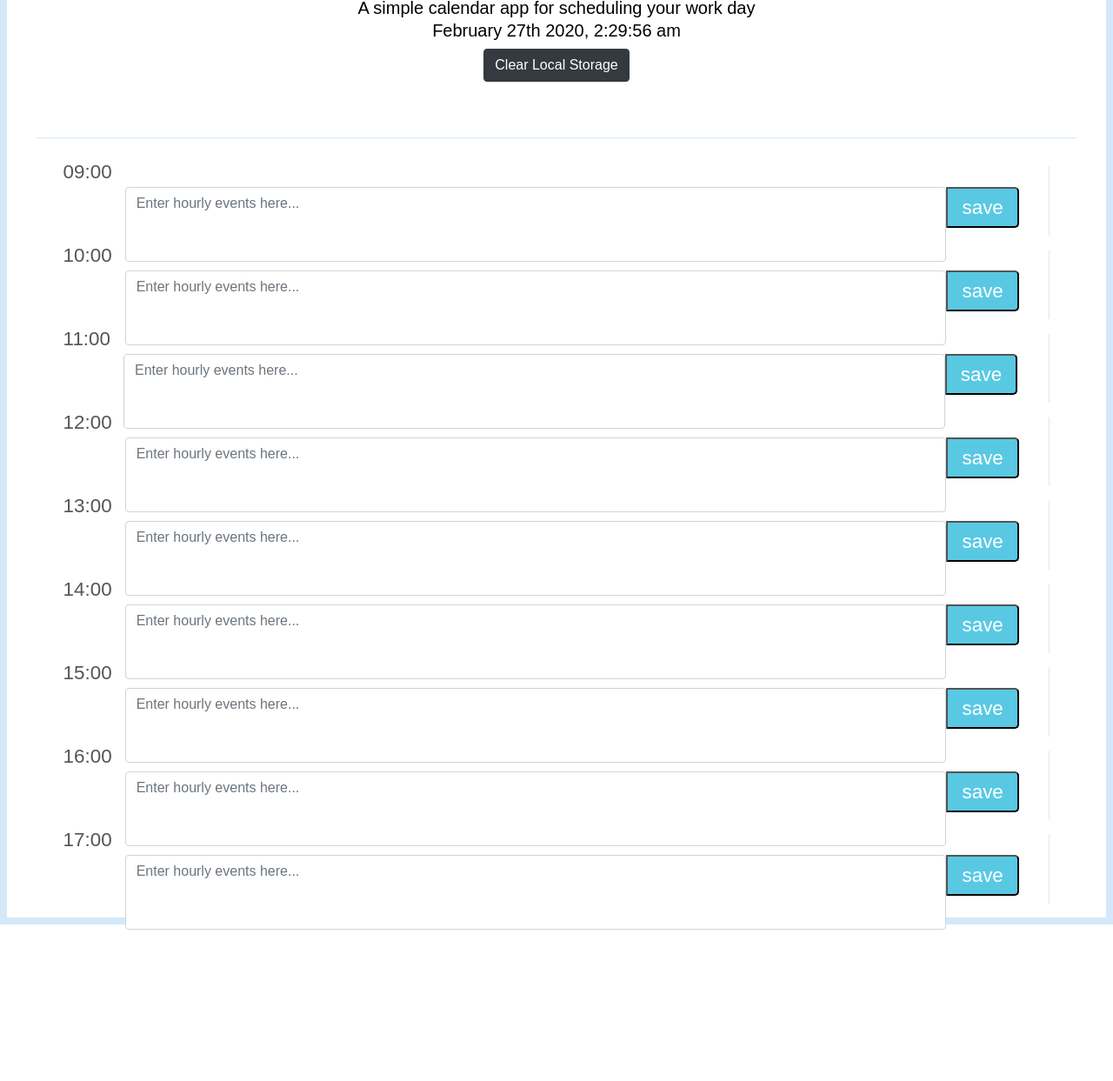
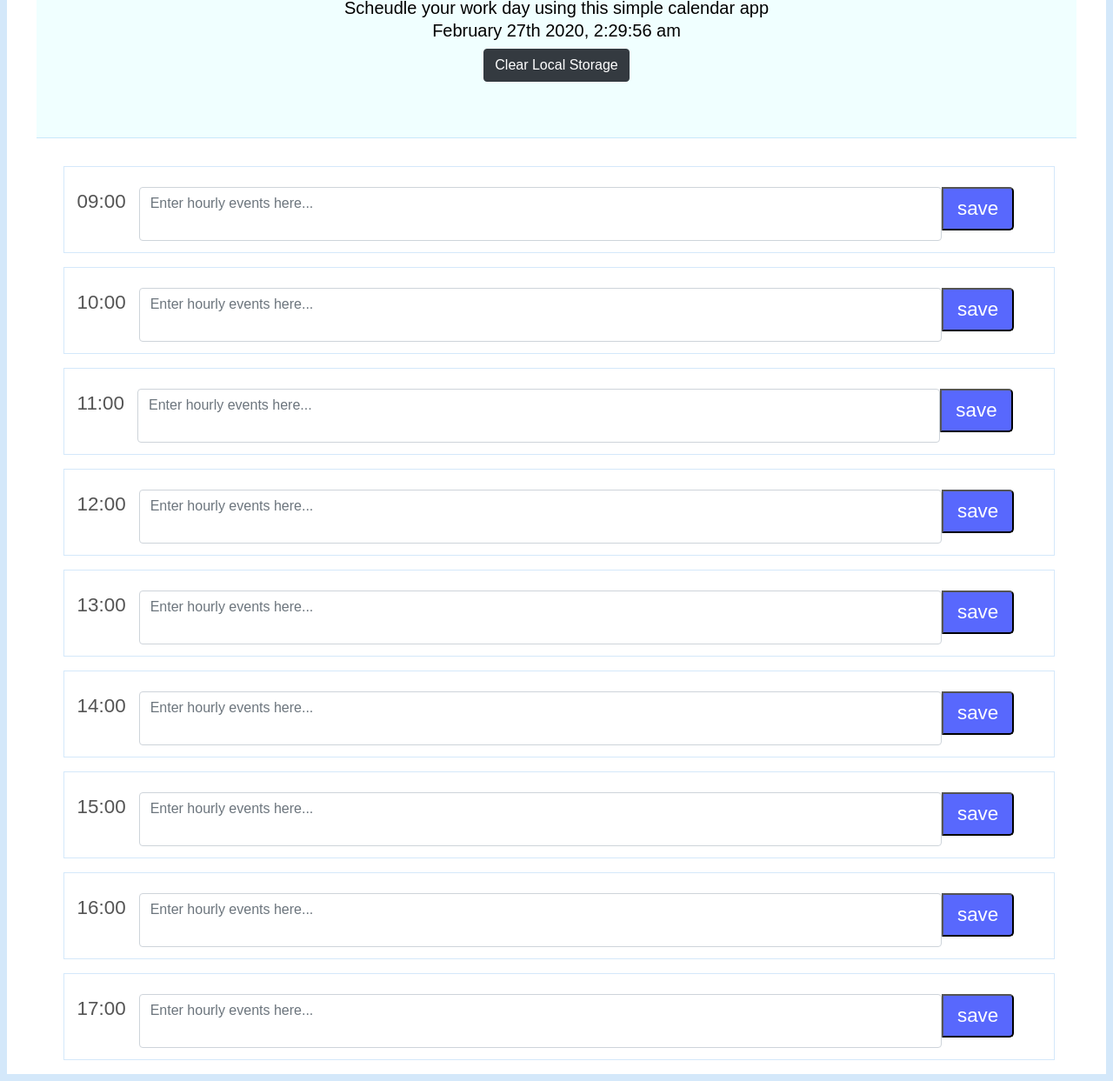
Before and after one commit to loneyb11/Work_Day_Planner, a plain HTML site: page index.html in a window 1280 px wide. Shown: the part 162-1405 px from the top of the page at 87% size. Before the commit the page ends 1231 px from the top, so only its background shows below. Drawn offline with nearby package versions, Linux system fonts and the light colour scheme; a web font is replaced by a local one.

Commit message:
Updated files

```diff
--- a/index.html
+++ b/index.html
@@ -12,13 +12,6 @@
     />
 
     <link
-      rel="stylesheet"
-      href="https://use.fontawesome.com/releases/v5.8.1/css/all.css"
-      integrity="sha384-50oBUHEmvpQ+1lW4y57PTFmhCaXp0ML5d60M1M7uH2+nqUivzIebhndOJK28anvf"
-      crossorigin="anonymous"
-    />
-
-    <link
     href="https://fonts.googleapis.com/css?family=Saira+Semi+Condensed&display=swap"
     rel="stylesheet"
     />
@@ -29,7 +22,7 @@
 <body>
 <header class="jumbotron">
       <h1 class="display-3">Work Day Scheduler</h1>
-      <p class="lead">A simple calendar app for scheduling your work day</p>
+      <p class="lead">Scheudle your work day using this simple calendar app</p>
       <p id="currentDay" class="lead"></p>
       <button class="btn btn-dark" id="clear">Clear Local Storage</button>
     </header>
@@ -41,9 +34,10 @@
 <form>
 
 <!-- Hour 9 -->
-  <div class="form-group row m-3">09:00
+  <div class="container row m-3"><br />
+    <br />09:00
    <div class="col-lg-10 col-md-10 col-sm-8">
-    <textarea class="form-control" id="hourNine" data-hour="9" rows="3" placeholder="Enter hourly events here..."></textarea>
+    <textarea class="form-control" id="workHour" data-hour="9" rows="2" placeholder="Enter hourly events here..."></textarea>
     </div>
     <div class="col-lg-1 col-md-1 col-sm-2">
     <button id="nineButton" type="button" class="saveBtn p-3">save</button>
@@ -51,9 +45,11 @@
   </div>
 
   <!-- Hour 10 -->
-    <div class="form-group row m-3">10:00
+    <div class="container row m-3">
+      <br />
+      <br />10:00
      <div class="col-lg-10 col-md-10 col-sm-8">
-      <textarea class="form-control" id="hourTen" data-hour="10" rows="3" placeholder="Enter hourly events here..."></textarea>
+      <textarea class="form-control" id="workHour" data-hour="10" rows="2" placeholder="Enter hourly events here..."></textarea>
       </div>
       <div class="col-lg-1 col-md-1 col-sm-2">
       <button id="tenButton" type="button" class="saveBtn p-3">save</button>
@@ -61,9 +57,11 @@
     </div>
 
   <!-- Hour 11 -->
-    <div class="form-group row m-3">11:00
+
+    <div class="container row m-3"><br />
+      <br />11:00
      <div class="col-lg-10 col-md-10 col-sm-8">
-      <textarea class="form-control" id="hourEleven" data-hour="11" rows="3" placeholder="Enter hourly events here..."></textarea>
+      <textarea class="form-control" id="workHour" data-hour="11" rows="2" placeholder="Enter hourly events here..."></textarea>
       </div>
       <div class="col-lg-1 col-md-1 col-sm-2">
       <button id="elevenButton" type="button" class="saveBtn p-3">save</button>
@@ -71,9 +69,10 @@
     </div>
 
   <!-- Hour 12 -->
-    <div class="form-group row m-3">12:00
+    <div class="container row m-3"><br />
+      <br />12:00
      <div class="col-lg-10 col-md-10 col-sm-8">
-      <textarea class="form-control" id="hourTwelve" data-hour="12" rows="3" placeholder="Enter hourly events here..."></textarea>
+      <textarea class="form-control" id="workHour" data-hour="12" rows="2" placeholder="Enter hourly events here..."></textarea>
       </div>
       <div class="col-lg-1 col-md-1 col-sm-2">
       <button id="twelveButton" type="button" class="saveBtn p-3">save</button>
@@ -81,9 +80,10 @@
     </div>
 
   <!-- Hour 13 -->
-    <div class="form-group row m-3">13:00
+    <div class="container row m-3"><br />
+      <br />13:00
      <div class="col-lg-10 col-md-10 col-sm-8">
-      <textarea class="form-control" id="hourThirteen" data-hour="13" rows="3" placeholder="Enter hourly events here..."></textarea>
+      <textarea class="form-control" id="workHour" data-hour="13" rows="2" placeholder="Enter hourly events here..."></textarea>
       </div>
       <div class="col-lg-1 col-md-1 col-sm-2">
       <button id="thirteenButton" type="button" class="saveBtn p-3">save</button>
@@ -92,9 +92,10 @@
 
 
   <!-- Hour 14 -->
-    <div class="form-group row m-3">14:00
+    <div class="container row m-3"><br />
+      <br />14:00
      <div class="col-lg-10 col-md-10 col-sm-8">
-      <textarea class="form-control" id="hourFourteen" data-hour="14" rows="3" placeholder="Enter hourly events here..."></textarea>
+      <textarea class="form-control" id="workHour" data-hour="14" rows="2" placeholder="Enter hourly events here..."></textarea>
       </div>
       <div class="col-lg-1 col-md-1 col-sm-2">
       <button id="fourteenButton" type="button" class="saveBtn p-3">save</button>
@@ -103,9 +104,10 @@
 
 
   <!-- Hour 15 -->
-    <div class="form-group row m-3">15:00
+    <div class="container row m-3"><br />
+      <br />15:00
      <div class="col-lg-10 col-md-10 col-sm-8">
-      <textarea class="form-control" id="hourFithteen" data-hour="15" rows="3" placeholder="Enter hourly events here..."></textarea>
+      <textarea class="form-control" id="workHour" data-hour="15" rows="2" placeholder="Enter hourly events here..."></textarea>
       </div>
       <div class="col-lg-1 col-md-1 col-sm-2">
       <button id="fithteenButton" type="button" class="saveBtn p-3">save</button>
@@ -114,9 +116,10 @@
 
 
   <!-- Hour 16 -->
-    <div class="form-group row m-3">16:00
+    <div class="container row m m-3"><br />
+      <br />16:00
      <div class="col-lg-10 col-md-10 col-sm-8">
-      <textarea class="form-control" id="hourSixteen" data-hour="16" rows="3" placeholder="Enter hourly events here..."></textarea>
+      <textarea class="form-control" id="workHour" data-hour="16" rows="2" placeholder="Enter hourly events here..."></textarea>
       </div>
       <div class="col-lg-1 col-md-1 col-sm-2">
       <button id="sixteenButton" type="button" class="saveBtn p-3">save</button>
@@ -125,9 +128,10 @@
 
 
   <!-- Hour 17 -->
-    <div class="form-group row m-3">17:00
+    <div class="container row m m-3"><br />
+      <br />17:00
      <div class="col-lg-10 col-md-10 col-sm-8">
-      <textarea class="form-control" id="hourSeventeen" data-hour="17" rows="3" placeholder="Enter hourly events here..."></textarea>
+      <textarea class="form-control" id="workHour" data-hour="17" rows="2" placeholder="Enter hourly events here..."></textarea>
       </div>
       <div class="col-lg-1 col-md-1 col-sm-2">
       <button id="seventeenButton" type="button" class="saveBtn p-3">save</button>
--- a/script.js
+++ b/script.js
@@ -3,18 +3,20 @@ $(document).ready(function () {
     var todaysDate = $("#currentDay");
 
     todaysDate.text(moment().format('MMMM Do YYYY, h:mm:ss a'));
-    var workHour = $("#time-block");
-    var saveBtns = $("#saveBtn");
+    var workHour = $("workHour");
+    var saveBtns = $("saveBtn");
     var data = {};
 
     var update = function () {
         todaysDate.text(moment().format('MMMM Do YYYY, h:mm:ss a'));
 
+
     var now = moment().hour();
 
     workHour.each(function (i, element) {
         element = $(element);
-        if (now > element.attr("data-hour")) {
+        console.log(workHour);
+        if (now > getElementById.attr("data-hour")) {
             element.addClass("past").removeClass("future present");
             }
         else if (now == element.attr("data-hour")) {
--- a/styles.css
+++ b/styles.css
@@ -13,7 +13,6 @@ body {
   position: absolute;
 }
 
-
 textarea{
   background: transparent;
   border: none;
@@ -28,38 +27,23 @@ textarea{
 .jumbotron {
   text-align: center;
   justify-content: center;
-  background-color: transparent;
+  background-color: azure;
   font-family: 'Saira Semi Condensed', sans-serif;
   color: black;
   border-radius: 0;
   border-bottom: 0.1rem solid rgb(86, 165, 235, 0.25);
 }
 
-.description{
-  white-space: pre-wrap;
-}
-
-.time-block{
-  text-align: center;
-  border-radius: 1px;
-  border-right: 0.1rem solid rgb(86, 165, 235, 0.25);
-  padding: 5px;
-}
 
 .row {
   white-space: pre-wrap;
-  height: 80px;
-  border-top: 1px solid white;;
+  height: 100px;
+  border-top: 0.1rem solid rgb(86, 165, 235, 0.25);
   border-right: 0.1rem solid rgb(86, 165, 235, 0.25);
+  border-left: 0.1rem solid rgb(86, 165, 235, 0.25);
+  border-bottom: 0.1rem solid rgb(86, 165, 235, 0.25);
+
 }
-
-.hour {
-  white-space: pre-wrap;
-  height: 80px;
-  border-top: 1px solid white;;
-  border-right: 0.1rem solid rgb(86, 165, 235, 0.25);
-}
-
 .past {
   background-color: #e6e4e4aa;
   color: white;
@@ -75,10 +59,18 @@ textarea{
   color: white;
 }
 
+.hour {
+  white-space: pre-wrap;
+  height: 50px;
+  border-top: 1px solid rgb(85, 78, 78);;
+  border-right: 0.1rem solid rgb(86, 165, 235, 0.25);
+}
+
 .saveBtn {
+  height: 50px;
   border-top-right-radius: 5px;
   border-bottom-right-radius: 5px;
-  background-color: #06AED5aa;
+  background-color: rgba(5, 29, 253, 0.667);
   color: white;
 }
 
```
